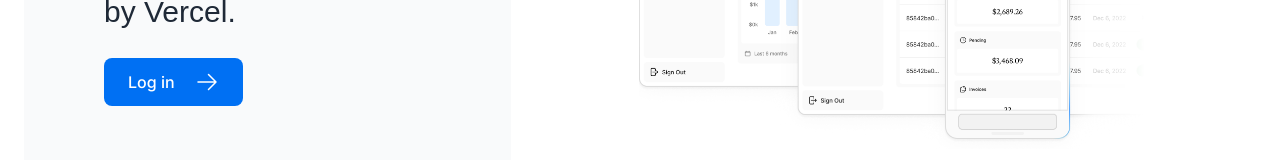
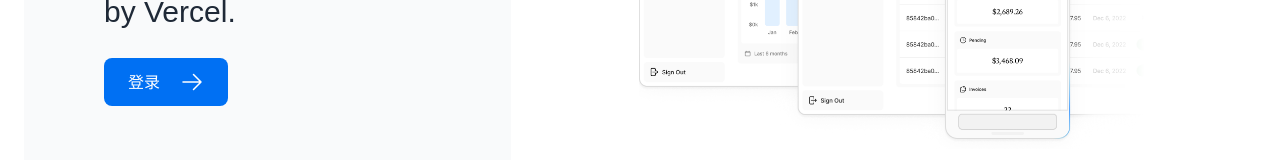
Before and after one commit to svanrj1219/next-app, a Next.js app: page / in a window 1280 px wide. Shown: the part 555-715 px from the top of the page. Built offline with nearby package versions, Linux system fonts and the light colour scheme; a web font is replaced by a local one.

Commit message:
更新数据

```diff
--- a/app/page.tsx
+++ b/app/page.tsx
@@ -27,7 +27,7 @@
                         href="/login"
                         className="flex items-center gap-5 self-start rounded-lg bg-blue-500 px-6 py-3 text-sm font-medium text-white transition-colors hover:bg-blue-400 md:text-base"
                     >
-                        <span>Log in</span> <ArrowRightIcon className="w-5 md:w-6"/>
+                        <span>登录</span> <ArrowRightIcon className="w-5 md:w-6"/>
                     </Link>
                 </div>
                 <div className="flex items-center justify-center p-6 md:w-3/5 md:px-28 md:py-12">
```
